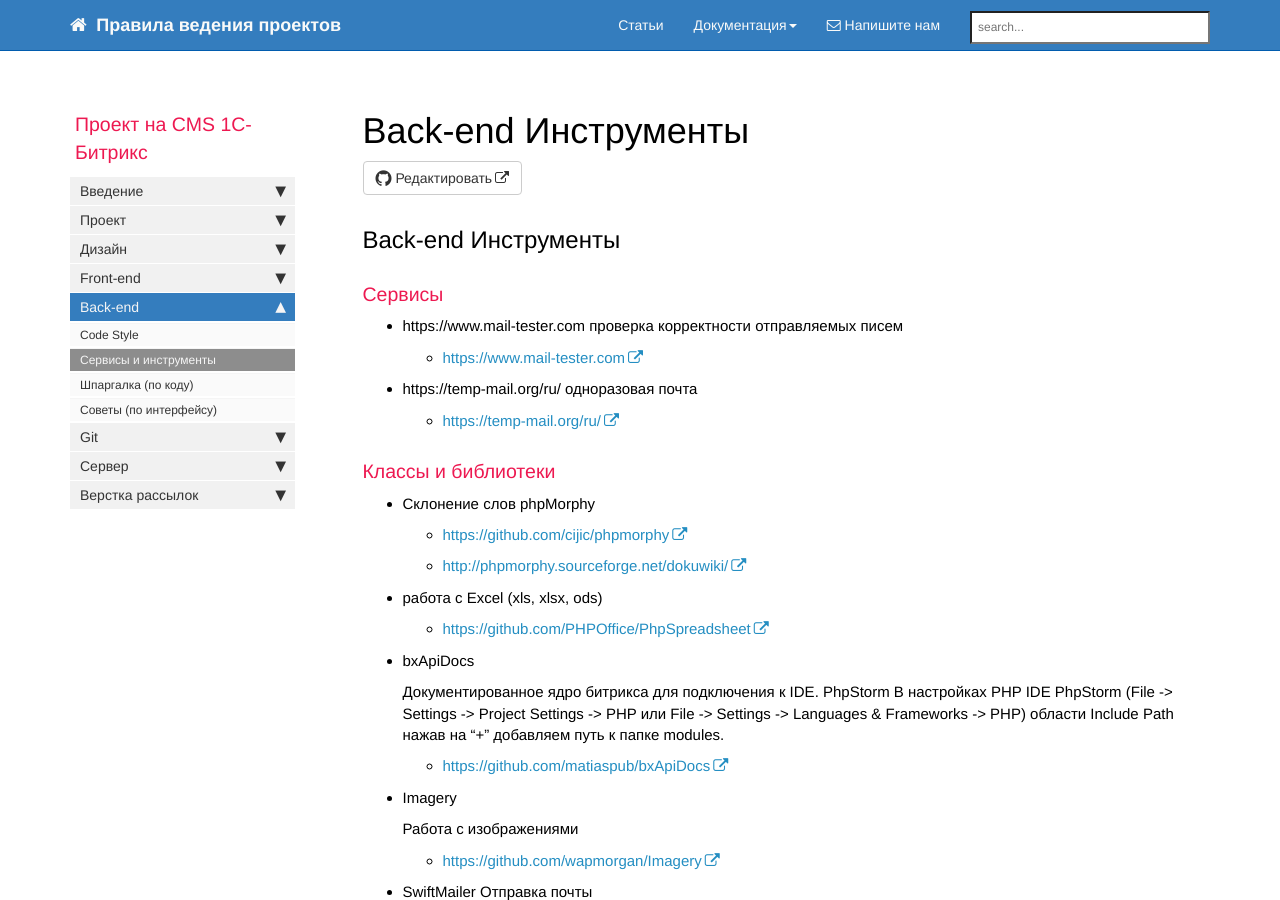
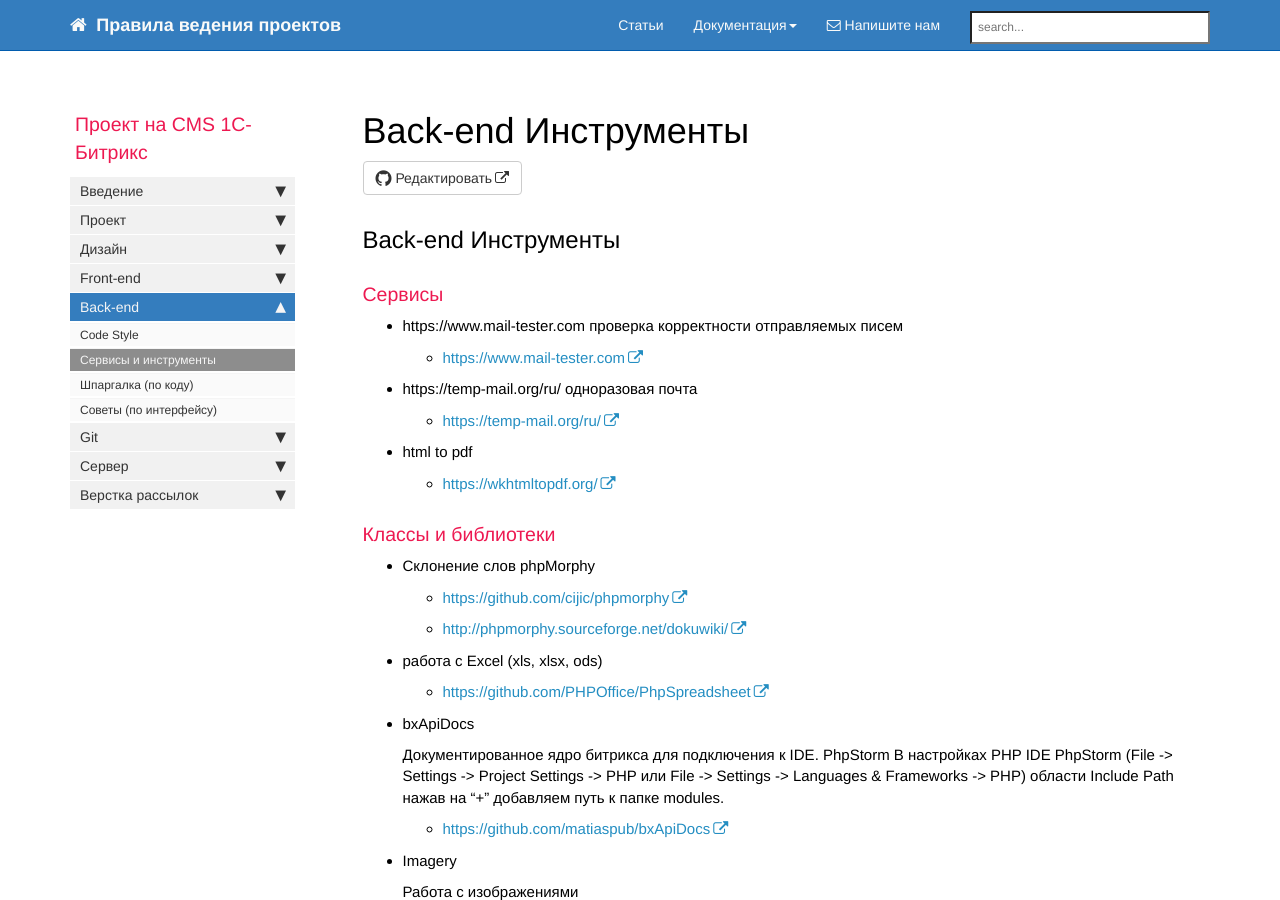
Before and after one commit to gdecider/gdecider.github.io, a Jekyll site: the page built from pages/bx/bx_back-tools.md, in a window 1280 px wide and 900 px high. Built offline with Jekyll 4.4.1, drawn with Linux system fonts in a browser that asks for light colours; nearby versions of some CDN libraries; comment, search, counter and statistics services are not loaded.

Commit message:
Update bx_back-tools.md

```diff
--- a/pages/bx/bx_back-tools.md
+++ b/pages/bx/bx_back-tools.md
@@ -17,6 +17,9 @@ toc: false
 
 * https://temp-mail.org/ru/ одноразовая почта
   * [https://temp-mail.org/ru/](https://temp-mail.org/ru/)
+
+* html to pdf
+  * [https://wkhtmltopdf.org/](https://wkhtmltopdf.org/)
 
 ### Классы и библиотеки
 
```
